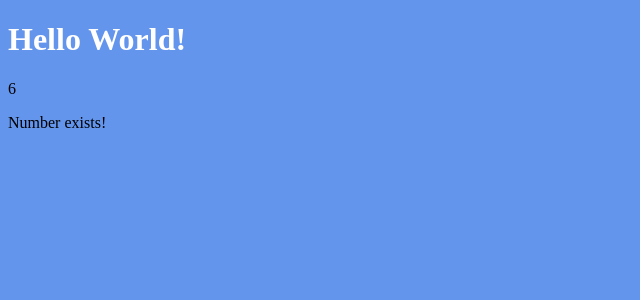
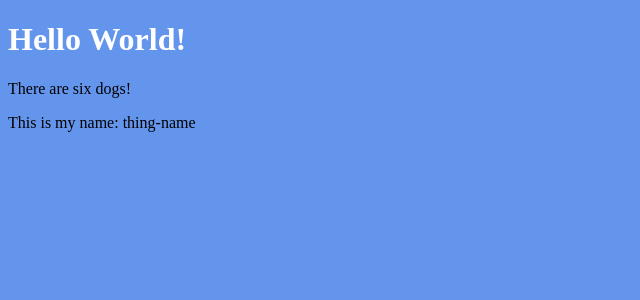
Before and after one commit to Magrw09/myWebApp, a Django app: page / in a window 1280 px wide. Shown: the part 134-434 px from the top of the page, without its empty margins (0-640 px from the left). Run offline with Django 3.2, Linux system fonts and the light colour scheme.

Commit message:
Finished FunWithTemplateTags

```diff
--- a/collection/templates/index.html
+++ b/collection/templates/index.html
@@ -1,10 +1,11 @@
 {% extends 'base.html' %}
+{% load humanize %}
 {% block title %}
     Homepage - {{ block.super }}
 {% endblock title %}
 
 {% block content %}
     <h1>Hello World!</h1>
-    <p>{{ number }}</p>
-    <p>{% if number %}Number exists!{% endif %}</p>
+    <p>There are {{ number| apnumber }} dogs!</p>
+    <p>This is my name: {{ thing| slugify }}</p>
 {% endblock content %}
--- a/collection/views.py
+++ b/collection/views.py
@@ -4,7 +4,9 @@ from django.shortcuts import render
 def index(request):
     # defining the variable
     number = 6
+    thing = 'Thing name'
     # passing the variable to the view
     return render(request, 'index.html', {
         'number': number,
+        'thing': thing,
     })
--- a/hellowebapp/settings.py
+++ b/hellowebapp/settings.py
@@ -38,6 +38,7 @@ INSTALLED_APPS = [
     'django.contrib.sessions',
     'django.contrib.messages',
     'django.contrib.staticfiles',
+    'django.contrib.humanize',
 ]
 
 MIDDLEWARE_CLASSES = [
```
Also changed, not shown: 2 other files.
